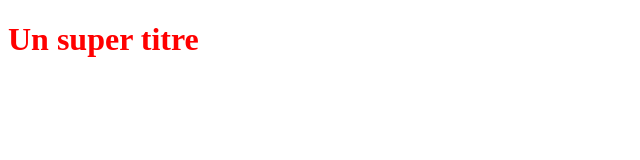
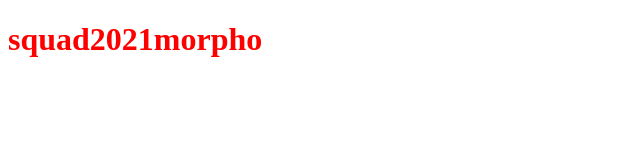
Before and after one commit to Ettaki20/OpenclassroomsProject, a plain HTML site: page index.html in a window 1280 px wide. Shown: the whole page, without its empty margins (0-640 px from the left). Drawn offline with Linux system fonts and the light colour scheme.

Commit message:
Modification du titre H1

```diff
--- a/index.html
+++ b/index.html
@@ -5,6 +5,6 @@
     <link rel="stylesheet" type="text/css" href="styles.css">
 </head>
 <body>
-    <h1>Un super titre</h1>
+    <h1>squad2021morpho</h1>
 </body>
 </html>
```
